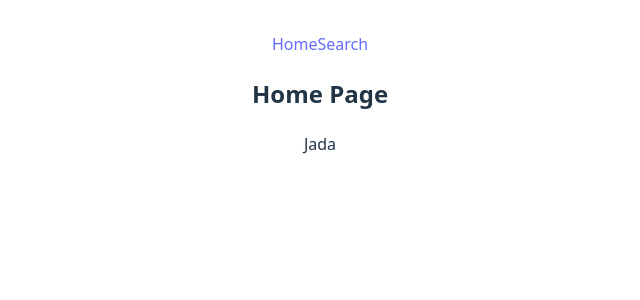
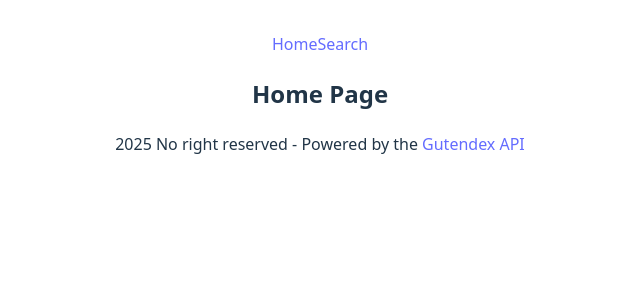
Before and after one commit to joerundh/book-keeper, a React (Vite) app: page / in a window 1280 px wide. Shown: the top 300 px of the page, without its empty margins (320-960 px from the left). Built offline with nearby package versions, Linux system fonts and the light colour scheme.

Commit message:
changed footer to more realistic one

```diff
--- a/src/components/Footer.jsx
+++ b/src/components/Footer.jsx
@@ -2,7 +2,7 @@ export default function Footer() {
     return (
         <footer>
             <p>
-                Jada
+                2025 No right reserved - Powered by the <a href="https://gutendex.com">Gutendex API</a>
             </p>
         </footer>
     )
```
